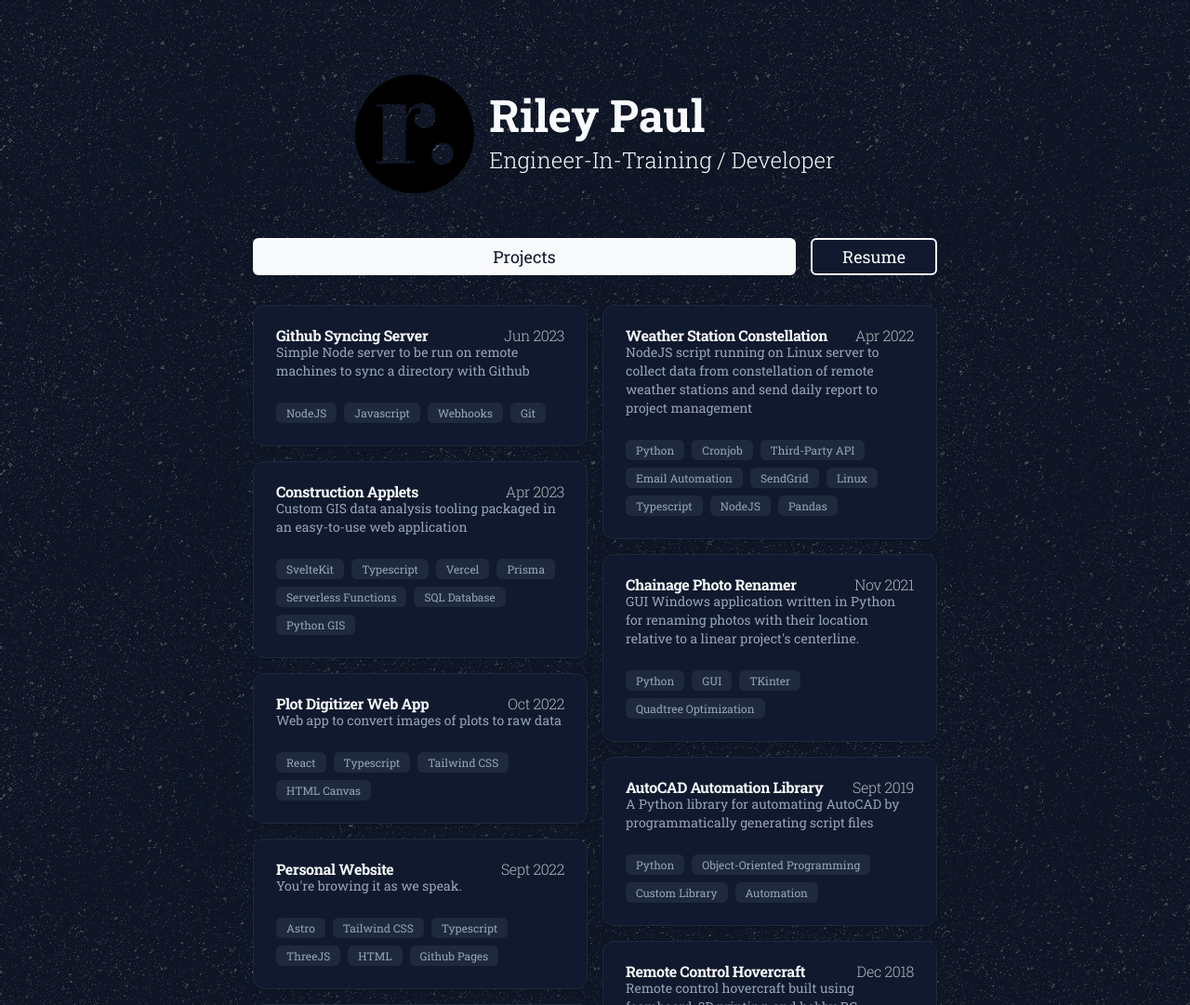
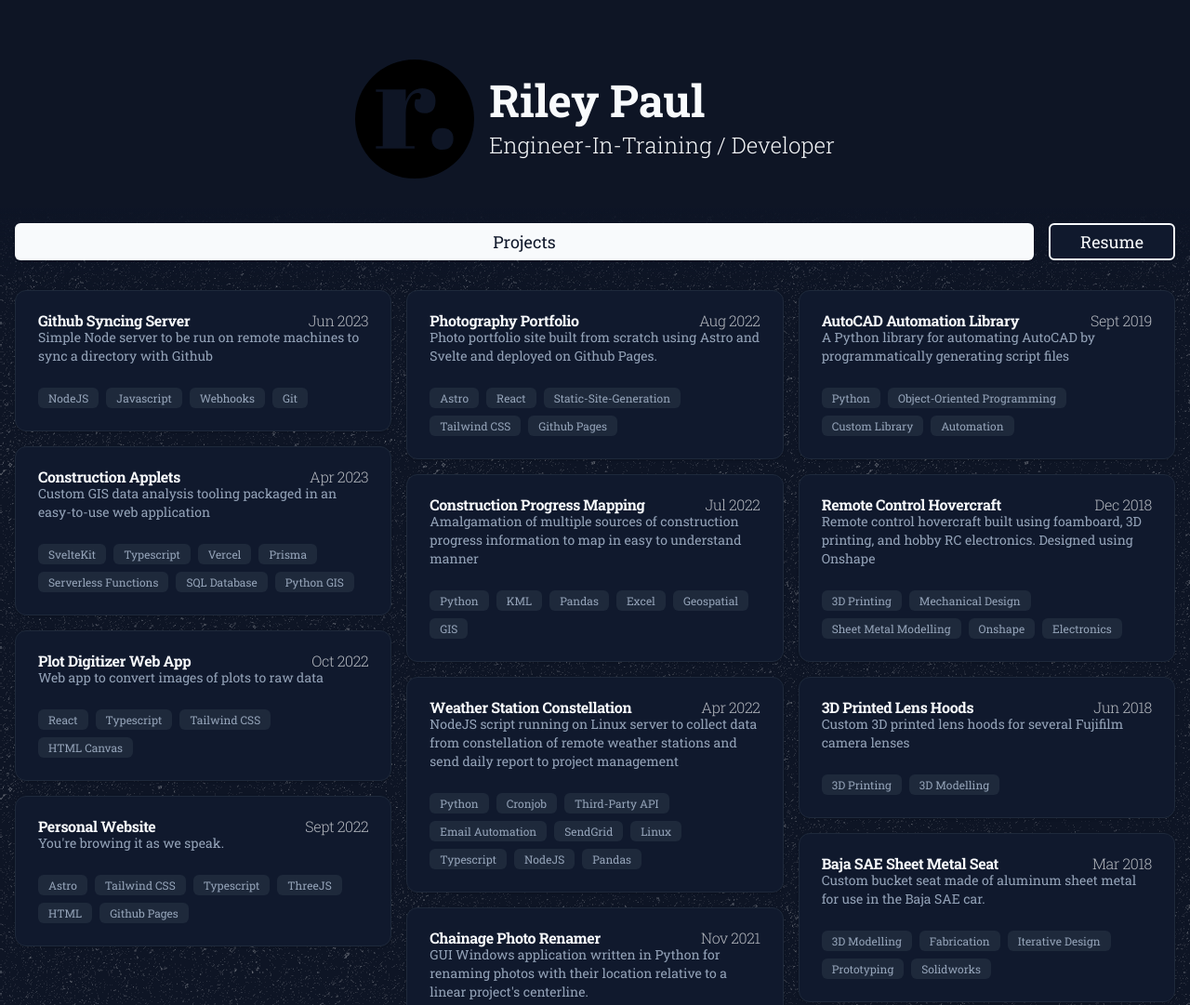
Before and after one commit to riley-paul/personal-website, an Astro site: page / in a window 1280 px wide. Shown: the top 1081 px of the page at 93% size. Built offline with nearby package versions, Linux system fonts and the light colour scheme; Astro itself is replaced by a stand-in of ours.

Commit message:
use containers

```diff
--- a/src/components/Header.astro
+++ b/src/components/Header.astro
@@ -1,4 +1,5 @@
-<header class="pt-16 pb-8 flex justify-center">
+<header class="pt-16 pb-8 bg-background">
+  <div class="container flex justify-center">
     <div class="flex items-center gap-4">
       <img class="h-24 md:h-32 w-auto" src="/logo.svg" alt="" />
       <div>
@@ -8,4 +9,5 @@
         </p>
       </div>
     </div>
+  </div>
 </header>
--- a/src/components/NavBar.astro
+++ b/src/components/NavBar.astro
@@ -26,8 +26,9 @@ const currentPath = Astro.url.pathname;
 ---
 
 <div
-  class="flex gap-4 justify-between pb-8 pt-4 w-full sticky top-0 z-50"
+  class="pb-8 pt-4 w-full sticky top-0 z-50 bg-gradient-to-b from-background to-transparent"
 >
+  <div class="container flex gap-4 justify-between">
     {
       links.map((link) => (
         <a
@@ -45,3 +46,4 @@ const currentPath = Astro.url.pathname;
       ))
     }
   </div>
+</div>
--- a/src/layouts/Layout.astro
+++ b/src/layouts/Layout.astro
@@ -34,7 +34,7 @@ const { title } = Astro.props;
     class="bg-background text-primary font-serif min-h-full h-full bg-[url('/asfalt-light.png')]"
   >
     <!-- <Navbar /> -->
-    <main class="w-full p-4 mx-auto max-w-3xl 2xl:max-w-6xl">
+    <main class="w-full">
       <slot />
     </main>
     <Footer />
--- a/src/layouts/MainLayout.astro
+++ b/src/layouts/MainLayout.astro
@@ -7,5 +7,7 @@ import NavBar from "@/components/NavBar.astro";
 <Layout>
   <Header />
   <NavBar />
-  <slot />
+  <div class="container">
+    <slot />
+  </div>
 </Layout>
--- a/tailwind.config.cjs
+++ b/tailwind.config.cjs
@@ -10,10 +10,8 @@ module.exports = {
     },
     container: {
       center: true,
-      padding: "2rem",
-      screens: {
-        "2xl": "1400px",
-      },
+      padding: { DEFAULT: "1rem", md: "2rem" },
+      screens: { "2xl": "1400px" },
     },
     extend: {
       colors: {
```
Lines whose indentation alone changed are shown as unchanged.
